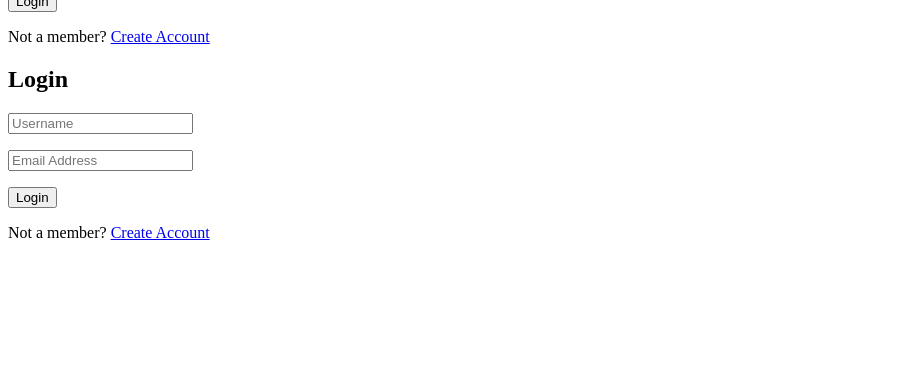
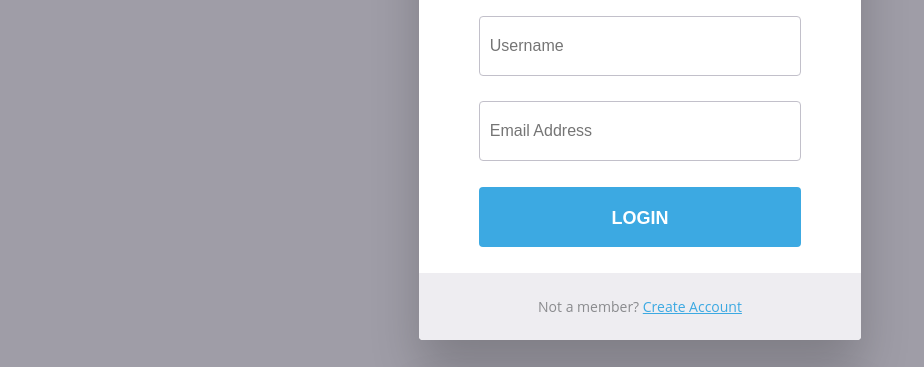
Before and after one commit to Suraiya-Khan/Zomato_sample, a plain HTML site: page login.html in a window 1280 px wide. Shown: the part 150-517 px from the top of the page, without its empty margins (0-924 px from the left). Drawn offline with Linux system fonts and the light colour scheme.

Commit message:
Update login.html

```diff
--- a/login.html
+++ b/login.html
@@ -4,6 +4,135 @@
     <meta charset="UTF-8">
     <meta name="viewport" content="width=device-width, initial-scale=1.0">
     <title>Document</title>
+    <style>
+        body {
+	background-color: #9f9da7;
+	font-size: 1.6rem;
+	font-family: "Open Sans", sans-serif;
+	color: #2b3e51;
+}
+h2 {
+	font-weight:300;
+	text-align:center;
+}
+p {
+	position: relative;
+}
+a,
+a:link,
+a:visited,
+a:active {
+	color:#3ca9e2;
+	transition: all 0.2s ease;
+	&:focus,
+	&:hover {
+		color:#329dd5;
+		transition: all 0.2s ease;
+	}
+}
+#login-form-wrap {
+	background-color: #fff;
+	width: 35%;
+	margin: 30px auto;
+	text-align: center;
+	padding:20px 0 0 0;
+	border-radius: 4px;
+	box-shadow: 0px 30px 50px 0px rgba(0, 0, 0, 0.2);
+}
+#login-form {
+	padding:0 60px;
+}
+input {
+	display: block;
+	box-sizing: border-box;
+	width: 100%;
+	outline: none;
+	height: 60px;
+	line-height: 60px;
+	border-radius: 4px;
+}
+input[type="text"],
+input[type="email"]{
+	width: 100%;
+	padding: 0 0 0 10px;
+	margin: 0;
+	color: #8a8b8e;
+	border: 1px solid #c2c0ca;
+	font-style: normal;
+	font-size: 16px;
+	appearance: none;
+	position: relative;
+	display: inline-block;
+	background: none;
+	&:focus {
+		border-color:#3ca9e2;
+		&:invalid  {
+			color:#cc1e2b;
+			border-color:#cc1e2b;
+		}
+	}
+	&:valid ~ .validation {
+		display:block;
+		border-color:#0C0;
+		span {
+			background: #0C0;
+			position:absolute;
+			border-radius: 6px;
+			&:first-child {
+				top: 30px;
+				left: 14px;
+				width: 20px;
+				height: 3px;
+				transform: rotate(-45deg);
+			}
+			&:last-child {
+				top: 35px;
+				left: 8px;
+				width: 11px;
+				height: 3px;
+				transform: rotate(45deg);
+			}
+		}
+	}
+}
+.validation {
+	display:none;
+	position: absolute;
+	content: " ";
+	height:60px;
+	width:30px;
+	right:15px;
+	top:0px;
+}
+
+input[type="submit"] {
+	border: none;
+	display:block;
+	background-color: #3ca9e2;
+	color: #fff;
+	font-weight: bold;
+	text-transform:uppercase;
+	cursor: pointer;
+	transition: all 0.2s ease;
+	font-size: 18px;
+	position: relative;
+	display: inline-block;
+	cursor: pointer;
+	text-align: center;
+	&:hover {
+		background-color:#329dd5;
+		transition: all 0.2s ease;
+	}
+}
+#create-account-wrap {
+	background-color:#eeedf1;
+	color:#8a8b8e;
+	font-size:14px;
+	width:100%;
+	padding:10px 0;
+	border-radius: 0 0 4px 4px;
+}
+    </style>
 </head>
 <body>
   <div id="login-form-wrap">
```
